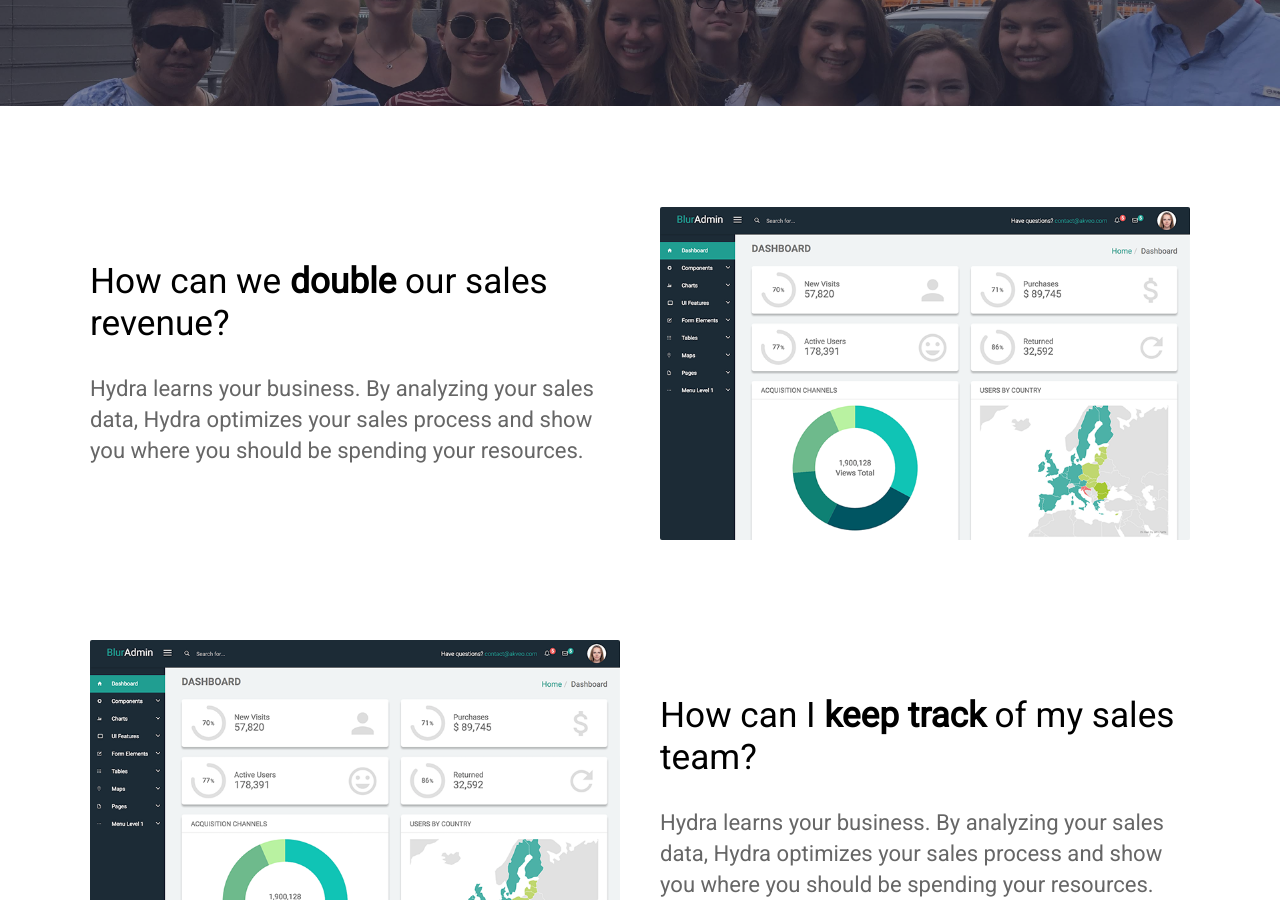
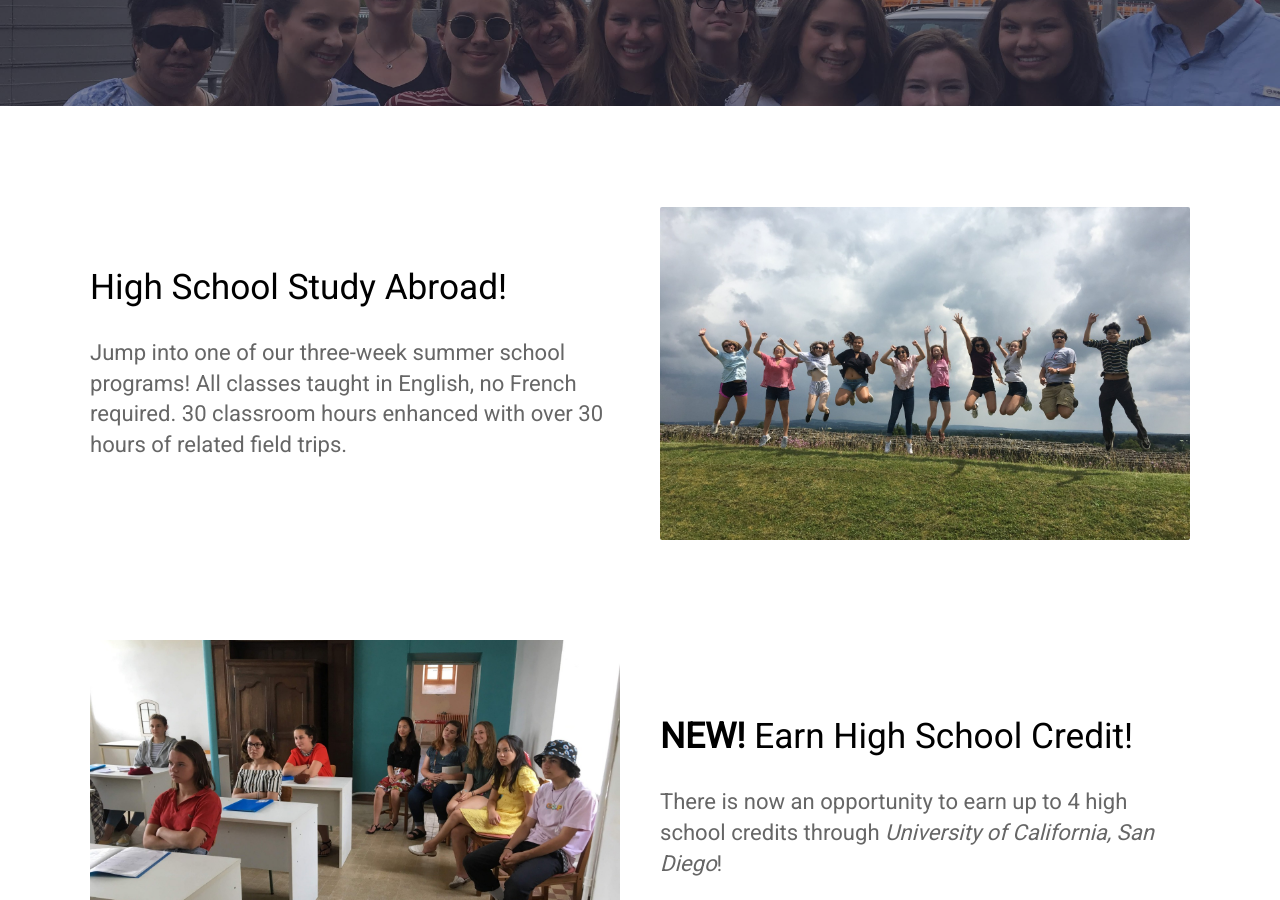
Before and after one commit to baritchie/project1, a Jekyll site: the page built from index.html, in a window 1280 px wide and 900 px high, scrolled down 427 px. Built offline with Jekyll 4.4.1, drawn with Linux system fonts in a browser that asks for light colours; some of the changed text lies outside the part shown.

Commit message:
Updated 7 files via CloudCannon

```diff
--- a/index.html
+++ b/index.html
@@ -19,11 +19,11 @@ description: 4 Week Programs Enrolling Now!
 	<section>
 		<div class="container flex">
 			<div class="text editable">
-				<h2>How can we <strong>double</strong> our sales revenue?</h2>
-				<p>Hydra learns your business. By analyzing your sales data, Hydra optimizes your sales process and show you where you should be spending your resources.</p>
+				<h2>High School Study Abroad!</h2>
+				<p>Jump into one of our three-week summer school programs! All classes taught in English, no French required. 30 classroom hours enhanced with over 30 hours of related field trips.</p>
 			</div>
 			<div class="image">
-				<img src="/images/dashboard.png" alt="Screenshot" class="screenshot editable" />
+				<img alt="Screenshot" class="screenshot editable" src="/uploads/img-1588.jpg" width="794" srcset="/uploads/img-1588.jpg 794w, /uploads/img-1588@2x.jpg 1588w" />
 			</div>
 		</div>
 	</section>
@@ -31,11 +31,11 @@ description: 4 Week Programs Enrolling Now!
 	<section>
 		<div class="container flex">
 			<div class="text editable">
-				<h2>How can I <strong>keep track</strong> of my sales team?</h2>
-				<p>Hydra learns your business. By analyzing your sales data, Hydra optimizes your sales process and show you where you should be spending your resources.</p>
+				<h2><strong>NEW!</strong> Earn High School Credit!</h2>
+				<p>There is now an opportunity to earn up to 4 high school credits through <em>University of California, San Diego</em>!&nbsp;</p>
 			</div>
 			<div class="image">
-				<img src="/images/dashboard.png" alt="Screenshot" class="screenshot editable" />
+				<img alt="Screenshot" class="screenshot editable" src="/uploads/img-7827.jpg" width="794" srcset="/uploads/img-7827.jpg 794w, /uploads/img-7827@2x.jpg 1588w" />
 			</div>
 		</div>
 	</section>
@@ -43,11 +43,11 @@ description: 4 Week Programs Enrolling Now!
 	<section>
 		<div class="container flex">
 			<div class="text editable">
-				<h2>How can I <strong>forecast</strong> the next 90 days?</h2>
-				<p>Hydra learns your business. By analyzing your sales data, Hydra optimizes your sales process and show you where you should be spending your resources.</p>
+				<h2>Other Programs Offered!</h2>
+				<p>As well as summer school programs, we have other programs offered. Check them out here!</p>
 			</div>
 			<div class="image">
-				<img src="/images/dashboard.png" alt="Screenshot" class="screenshot editable" />
+				<img alt="Screenshot" class="screenshot editable" src="/uploads/img-8051.jpg" width="794" srcset="/uploads/img-8051.jpg 794w, /uploads/img-8051@2x.jpg 1588w" />
 			</div>
 		</div>
 	</section>
```
Also changed, not shown: uploads/img-1588.jpg (added), uploads/img-1588@2x.jpg (added), uploads/img-7827.jpg (added), uploads/img-7827@2x.jpg (added), uploads/img-8051.jpg (added), uploads/img-8051@2x.jpg (added).
